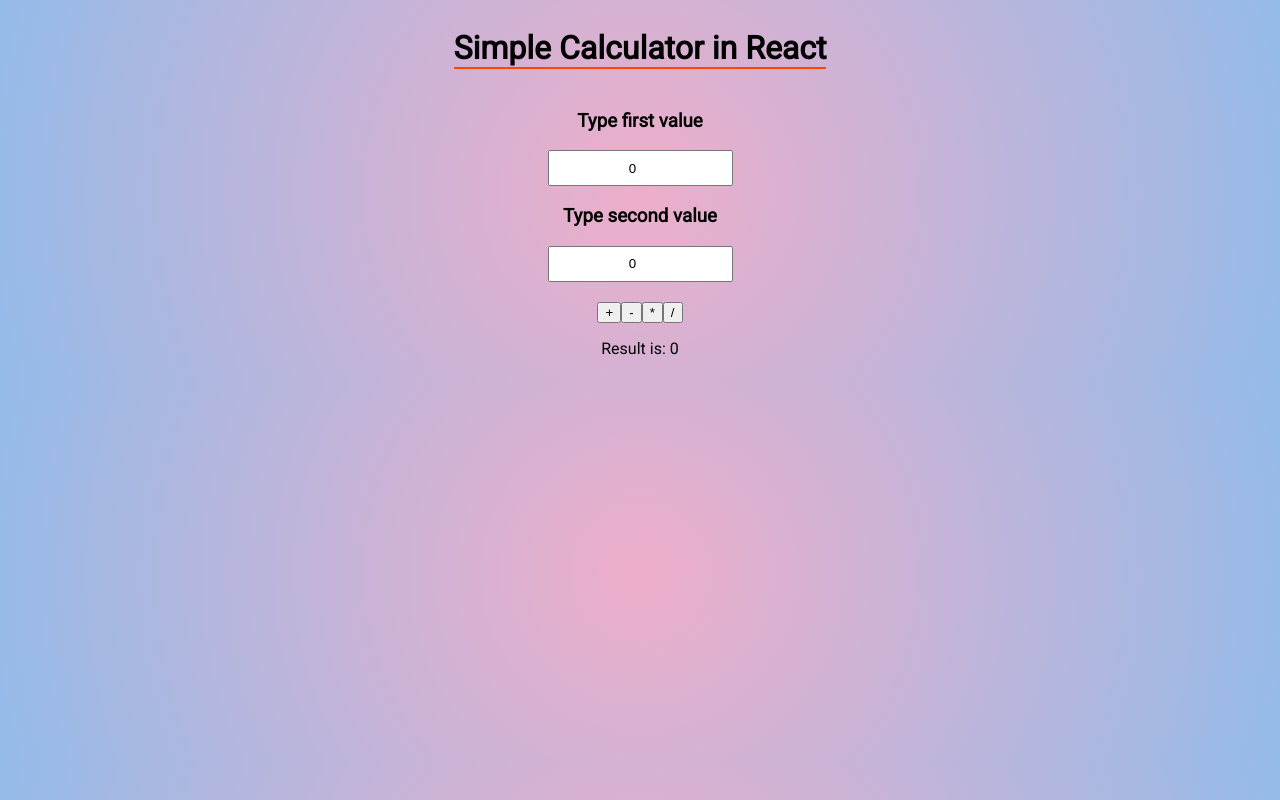
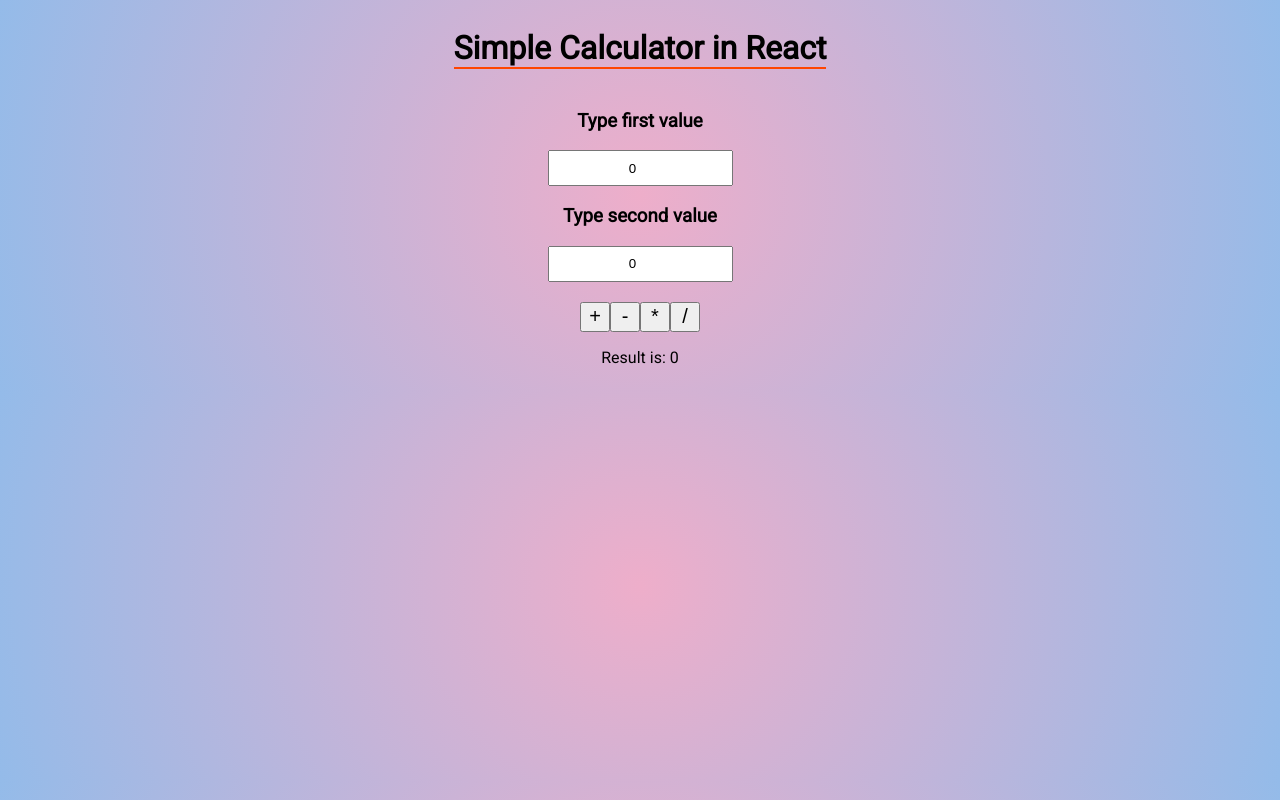
Before and after one commit to NataliaJeszke/calculator-react, a React (Create React App) app: page / in a window 1280 px wide. Built offline with nearby package versions, Linux system fonts and the light colour scheme.

Commit message:
styling for buttons

```diff
--- a/src/components/Operations/style.module.css
+++ b/src/components/Operations/style.module.css
@@ -15,3 +15,9 @@
 button:active{
     background-color: #97bbe8
 }
+
+button{
+    height: 30px;
+    width: 30px;
+    font-size: 20px;
+}
```
